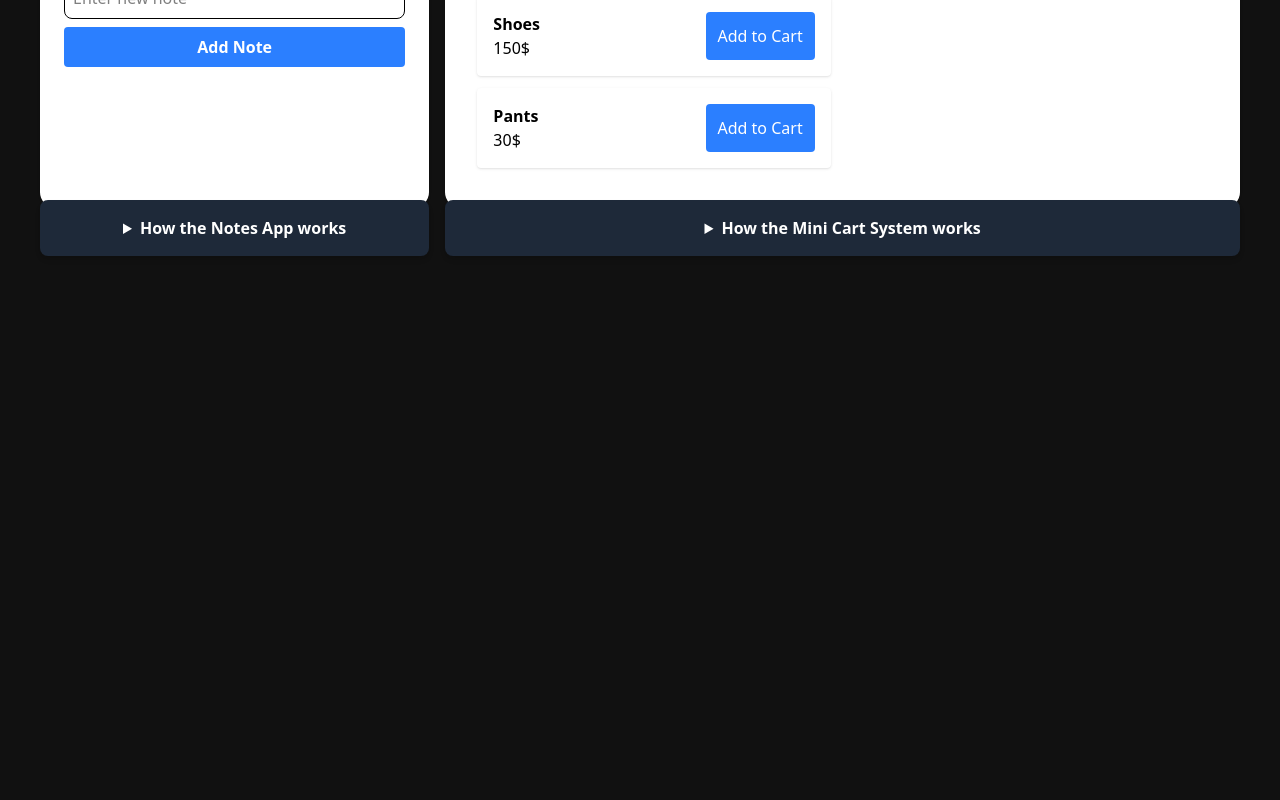
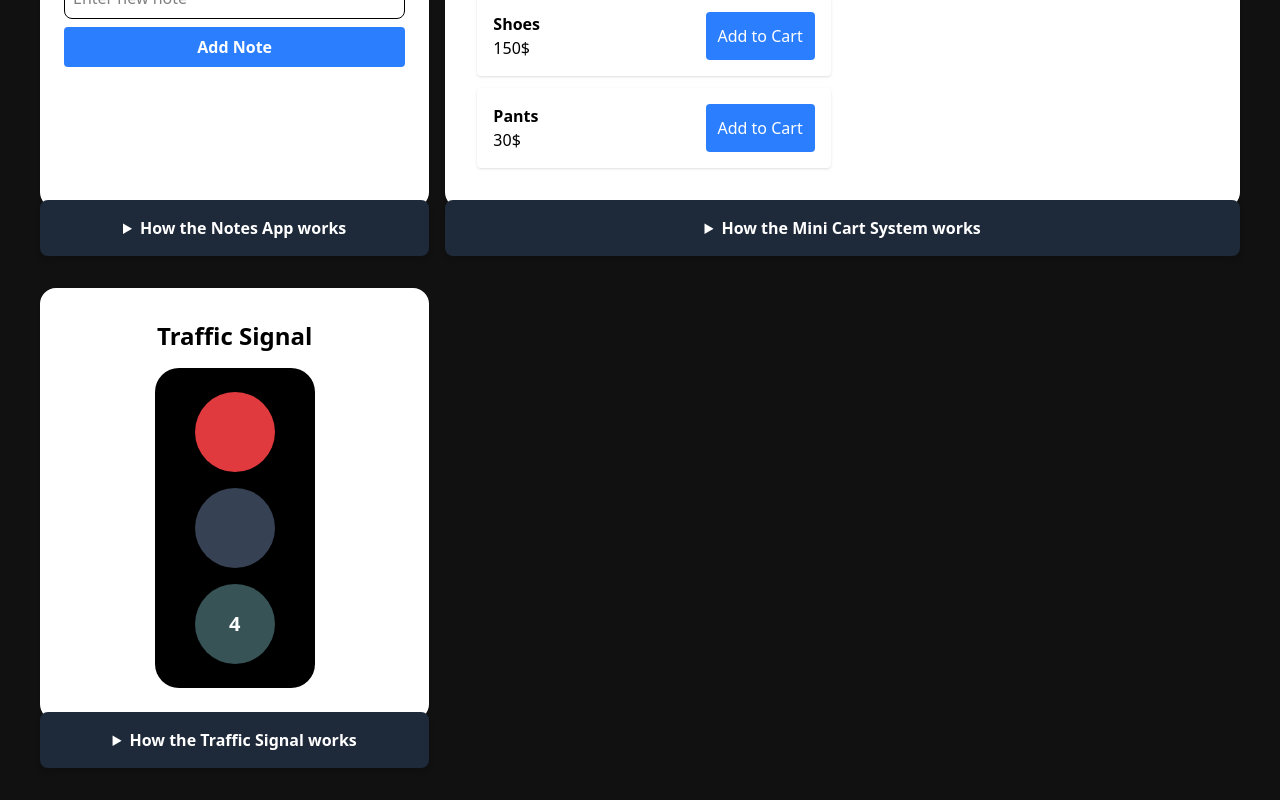
Before and after one commit to alex-papineau/angular-stuff, an Angular app: page / in a window 1280 px wide. Shown: the part 1476-2276 px from the top of the page. Before the commit the page ends 1764 px from the top, so only its background shows below. Built offline with nearby package versions, Linux system fonts and the light colour scheme.

Commit message:
feat: add Traffic Signal component to main app and update imports

```diff
--- a/src/app/app.html
+++ b/src/app/app.html
@@ -74,4 +74,13 @@
             <p class="mt-2 text-sm text-gray-300">Uses Angular <strong>Signals</strong> to store cart state and <code>computed()</code> signals to derive total items and cost. An <code>effect()</code> automatically synchronizes the cart data with <code>localStorage</code>.</p>
         </details>
      </div>
+
+         <!-- Traffic Signal -->
+     <div class="flex flex-col gap-2 h-full">
+        <app-traffic-signal></app-traffic-signal>
+        <details class="bg-gray-800 text-white p-4 rounded-lg shadow-md mt-auto">
+            <summary class="cursor-pointer font-bold select-none text-center">How the Traffic Signal works</summary>
+            <p class="mt-2 text-sm text-gray-300">Uses Angular <strong>Signals</strong> to track the current active light and a countdown timer. A <code>setInterval</code> manages the state transitions automatically based on each light's predefined duration.</p>
+        </details>
+     </div>
 </div>
--- a/src/app/app.ts
+++ b/src/app/app.ts
@@ -7,11 +7,12 @@ import { ChatUI } from './chat-ui/chat-ui';
 import { GithubUserSearchUI } from './github-user-search-ui/github-user-search-ui';
 import { VotingApp } from './voting-app/voting-app';
 import { NotesApp } from './notes-app/notes-app';
-import { MiniCartSystem } from './mini-cart-system/mini-cart-system'
+import { MiniCartSystem } from './mini-cart-system/mini-cart-system';
+import { TrafficSignal } from './traffic-signal/traffic-signal';
 
 @Component({
   selector: 'app-root',
-  imports: [Stopwatch, Quiz, PasswordGenerator, ChatUI, GithubUserSearchUI, VotingApp, NotesApp, MiniCartSystem],
+  imports: [Stopwatch, Quiz, PasswordGenerator, ChatUI, GithubUserSearchUI, VotingApp, NotesApp, MiniCartSystem, TrafficSignal],
   templateUrl: './app.html',
   styleUrl: './app.css'
 })
```
